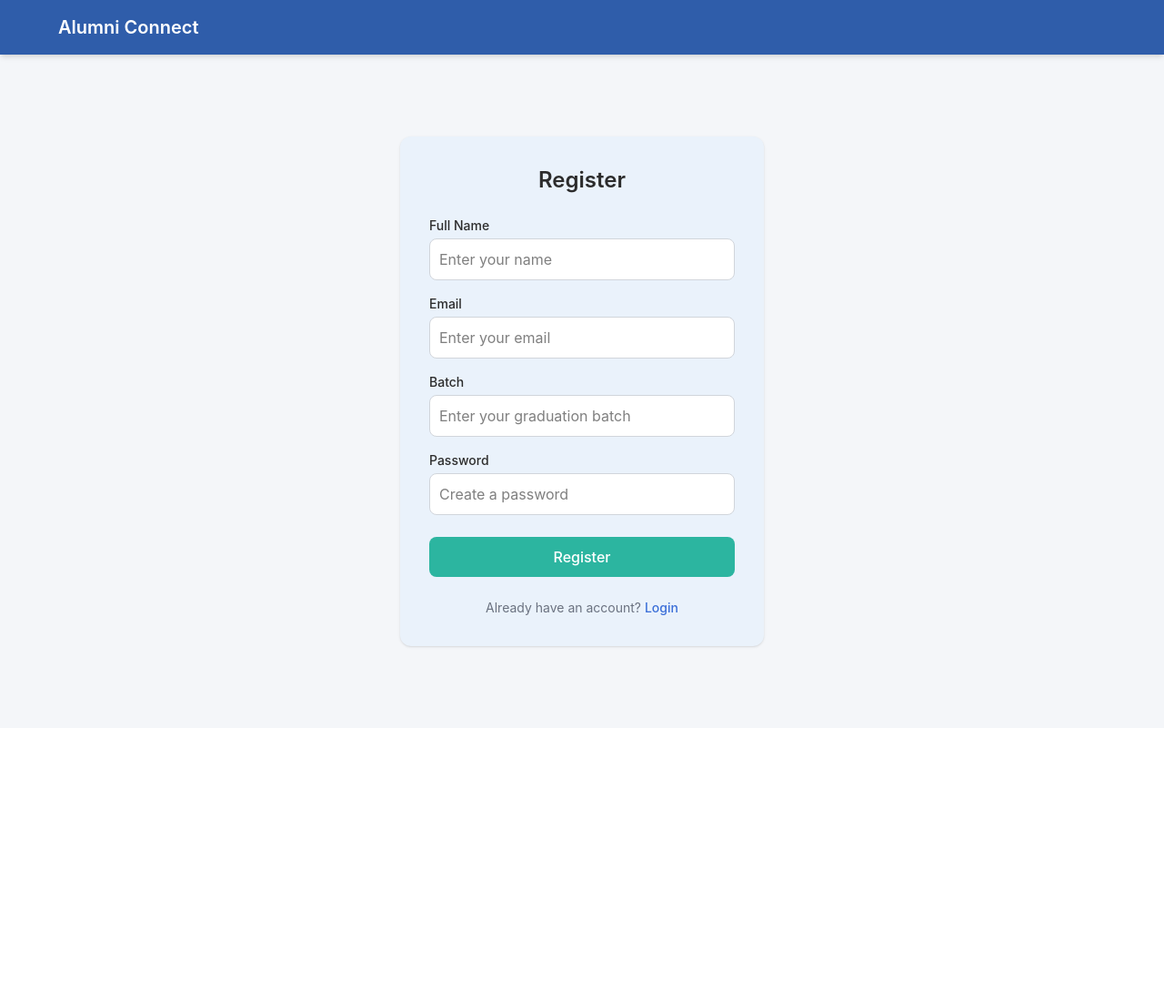
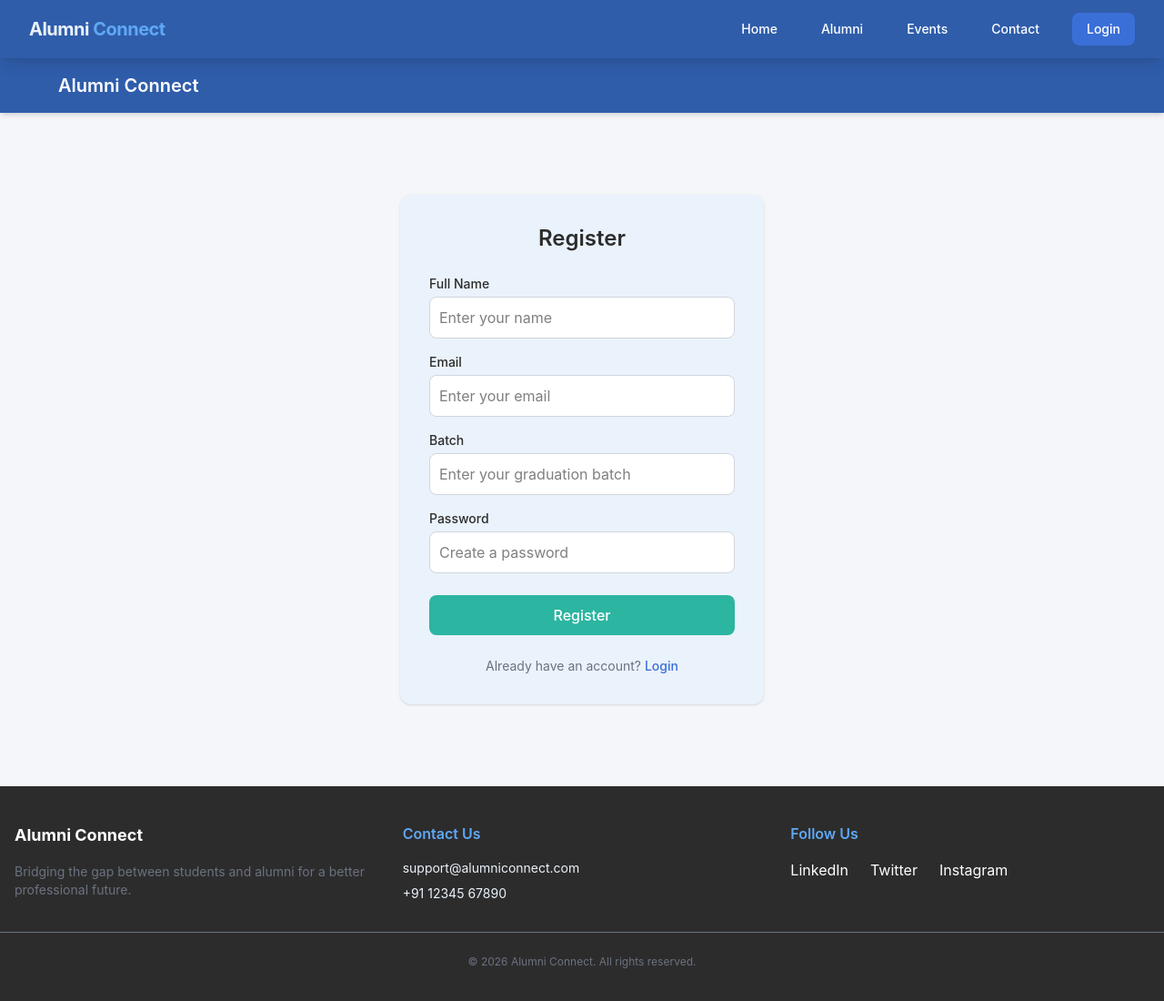
Before and after one commit to Kousthubha96/Alumini-Connect, a React (Vite) app in the folder client/: page /register in a window 1280 px wide. Shown: the top 1100 px of the page at 91% size. Before the commit the page ends 800 px from the top, so only its background shows below. Built offline with nearby package versions, Linux system fonts and the light colour scheme.

Commit message:
feat: add responsive Navbar and Footer components

```diff
--- a/client/src/App.jsx
+++ b/client/src/App.jsx
@@ -1,16 +1,23 @@
 import React from 'react';
 import { Routes, Route, Navigate } from 'react-router-dom';
+import Navbar from './components/Navbar';
+import Footer from './components/Footer';
 import Login from './pages/login';
 import Register from './pages/register';
 
 function App() {
   return (
-    <Routes>
-      {/* Default path redirects to login */}
-      <Route path="/" element={<Navigate to="/login" />} />
-      <Route path="/login" element={<Login />} />
-      <Route path="/register" element={<Register />} />
-    </Routes>
+    <div className="flex flex-col min-h-screen">
+      <Navbar />
+      <main className="flex-grow">
+        <Routes>
+          <Route path="/" element={<Navigate to="/login" />} />
+          <Route path="/login" element={<Login />} />
+          <Route path="/register" element={<Register />} />
+        </Routes>
+      </main>
+      <Footer />
+    </div>
   );
 }
 
--- /dev/null
+++ b/client/src/components/Footer.jsx
@@ -0,0 +1,40 @@
+import React from 'react';
+
+const Footer = () => {
+  return (
+    <footer className="bg-[#2C2C2C] text-white py-10 font-['Inter']">
+      <div className="max-w-7xl mx-auto px-4 grid grid-cols-1 md:grid-cols-3 gap-8 text-center md:text-left">
+        {/* Brand Section */}
+        <div>
+          <h3 className="text-lg font-bold mb-4">Alumni Connect</h3>
+          <p className="text-[#6B7280] text-sm">
+            Bridging the gap between students and alumni for a better professional future.
+          </p>
+        </div>
+
+        {/* Contact Section */}
+        <div>
+          <h4 className="font-semibold mb-4 text-[#5FA8F5]">Contact Us</h4>
+          <p className="text-sm text-[#EAF2FB]">support@alumniconnect.com</p>
+          <p className="text-sm text-[#EAF2FB] mt-2">+91 12345 67890</p>
+        </div>
+
+        {/* Social Icons Placeholder */}
+        <div>
+          <h4 className="font-semibold mb-4 text-[#5FA8F5]">Follow Us</h4>
+          <div className="flex justify-center md:justify-start space-x-6">
+            <a href="#" className="hover:text-[#2CB5A0] transition-colors">LinkedIn</a>
+            <a href="#" className="hover:text-[#2CB5A0] transition-colors">Twitter</a>
+            <a href="#" className="hover:text-[#2CB5A0] transition-colors">Instagram</a>
+          </div>
+        </div>
+      </div>
+
+      <div className="border-t border-[#6B7280] mt-8 pt-6 text-center text-xs text-[#6B7280]">
+        &copy; {new Date().getFullYear()} Alumni Connect. All rights reserved.
+      </div>
+    </footer>
+  );
+};
+
+export default Footer;
--- /dev/null
+++ b/client/src/components/Navbar.jsx
@@ -0,0 +1,74 @@
+import React, { useState } from 'react';
+import { Link } from 'react-router-dom';
+
+const Navbar = () => {
+  const [isOpen, setIsOpen] = useState(false);
+
+  const navLinks = [
+    { name: 'Home', path: '/' },
+    { name: 'Alumni', path: '/alumni' },
+    { name: 'Events', path: '/events' },
+    { name: 'Contact', path: '/contact' },
+  ];
+
+  return (
+    <nav className="bg-[#2F5DAA] text-white shadow-lg sticky top-0 z-50 font-['Inter']">
+      <div className="max-w-7xl mx-auto px-4 sm:px-6 lg:px-8">
+        <div className="flex items-center justify-between h-16">
+          {/* Logo Section */}
+          <div className="flex-shrink-0 flex items-center">
+            <Link to="/" className="text-xl font-bold tracking-tight text-[#EAF2FB]">
+              Alumni <span className="text-[#5FA8F5]">Connect</span>
+            </Link>
+          </div>
+
+          {/* Desktop Links */}
+          <div className="hidden md:block">
+            <div className="ml-10 flex items-baseline space-x-6">
+              {navLinks.map((link) => (
+                <Link
+                  key={link.name}
+                  to={link.path}
+                  className="px-3 py-2 rounded-md text-sm font-medium hover:bg-[#3B6FD8] transition-all"
+                >
+                  {link.name}
+                </Link>
+              ))}
+              <Link to="/login" className="bg-[#3B6FD8] px-4 py-2 rounded-lg text-sm font-medium hover:bg-[#5FA8F5] transition-all">
+                Login
+              </Link>
+            </div>
+          </div>
+
+          {/* Mobile Menu Button */}
+          <div className="md:hidden">
+            <button onClick={() => setIsOpen(!isOpen)} className="p-2 rounded-md hover:bg-[#3B6FD8] focus:outline-none">
+              <svg className="h-6 w-6" fill="none" viewBox="0 0 24 24" stroke="currentColor">
+                {isOpen ? <path strokeLinecap="round" strokeLinejoin="round" strokeWidth="2" d="M6 18L18 6M6 6l12 12" /> :
+                          <path strokeLinecap="round" strokeLinejoin="round" strokeWidth="2" d="M4 6h16M4 12h16m-7 6h7" />}
+              </svg>
+            </button>
+          </div>
+        </div>
+      </div>
+
+      {/* Mobile Menu Content */}
+      {isOpen && (
+        <div className="md:hidden bg-[#3B6FD8] space-y-1 px-2 pt-2 pb-3 sm:px-3">
+          {navLinks.map((link) => (
+            <Link
+              key={link.name}
+              to={link.path}
+              className="block px-3 py-2 rounded-md text-base font-medium hover:bg-[#2F5DAA]"
+              onClick={() => setIsOpen(false)}
+            >
+              {link.name}
+            </Link>
+          ))}
+        </div>
+      )}
+    </nav>
+  );
+};
+
+export default Navbar;
```
